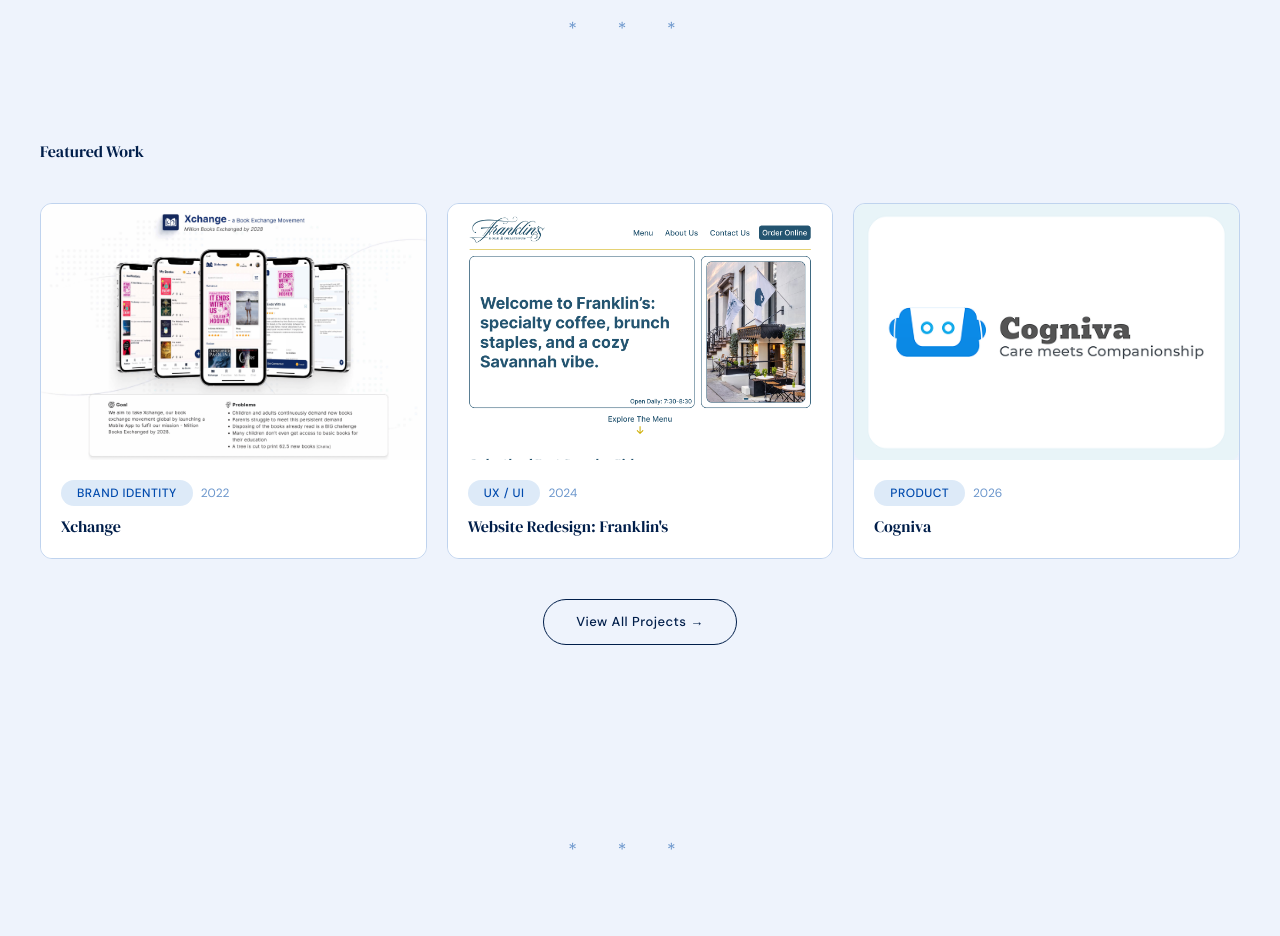
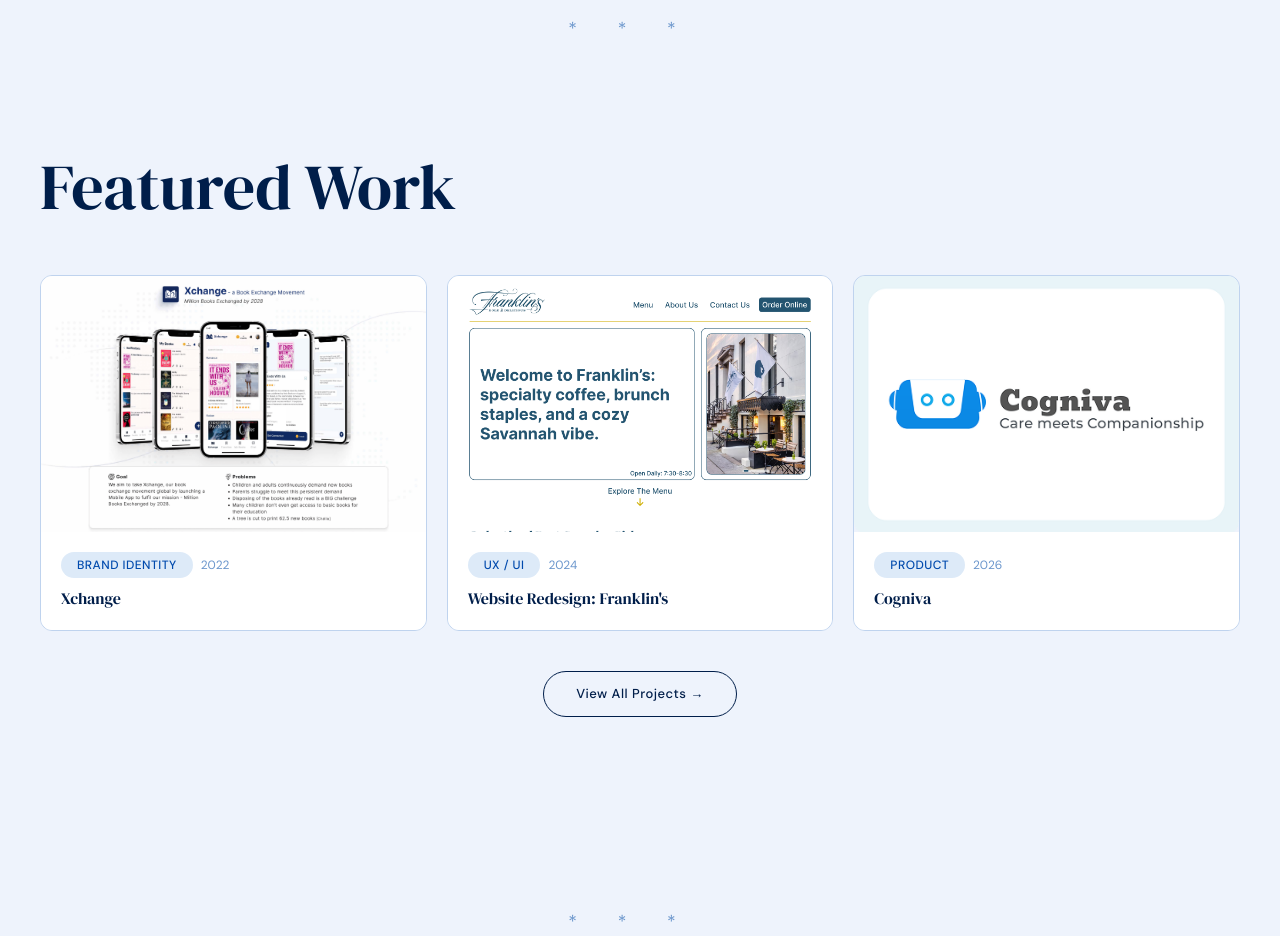
Before and after one commit to choprahridya/hridyachopra, a Next.js app: page / in a window 1280 px wide. Shown: the part 880-1816 px from the top of the page. Built offline with nearby package versions, Linux system fonts and the light colour scheme.

Commit message:
Fix Featured Work heading not resizing (Tailwind text-* color/size ambiguity)
text-[var(--text-h1)] compiled to the color utility, not font-size,
since Tailwind can't infer type from a var() reference. Explicit
length type hint makes it apply as font-size.

```diff
--- a/app/page.tsx
+++ b/app/page.tsx
@@ -135,7 +135,7 @@
       <section className="px-[--page-padding] pb-24">
         <div className="max-w-site mx-auto">
           <RevealText className="mb-10">
-            <h2 className="font-serif text-[var(--text-h1)] text-text-primary">Featured Work</h2>
+            <h2 className="font-serif text-[length:var(--text-h1)] text-text-primary">Featured Work</h2>
           </RevealText>
 
           <div className="grid grid-cols-2 lg:grid-cols-3 gap-5 mb-10">
```
